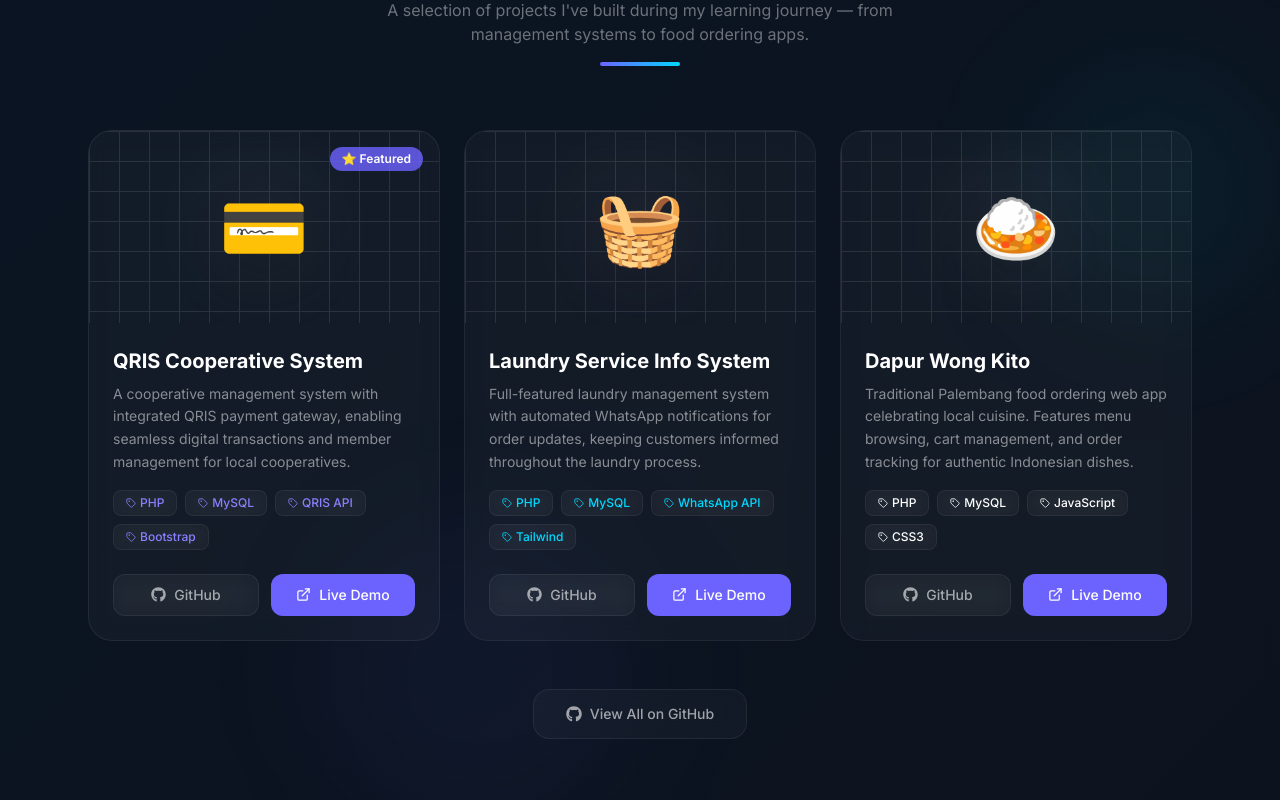
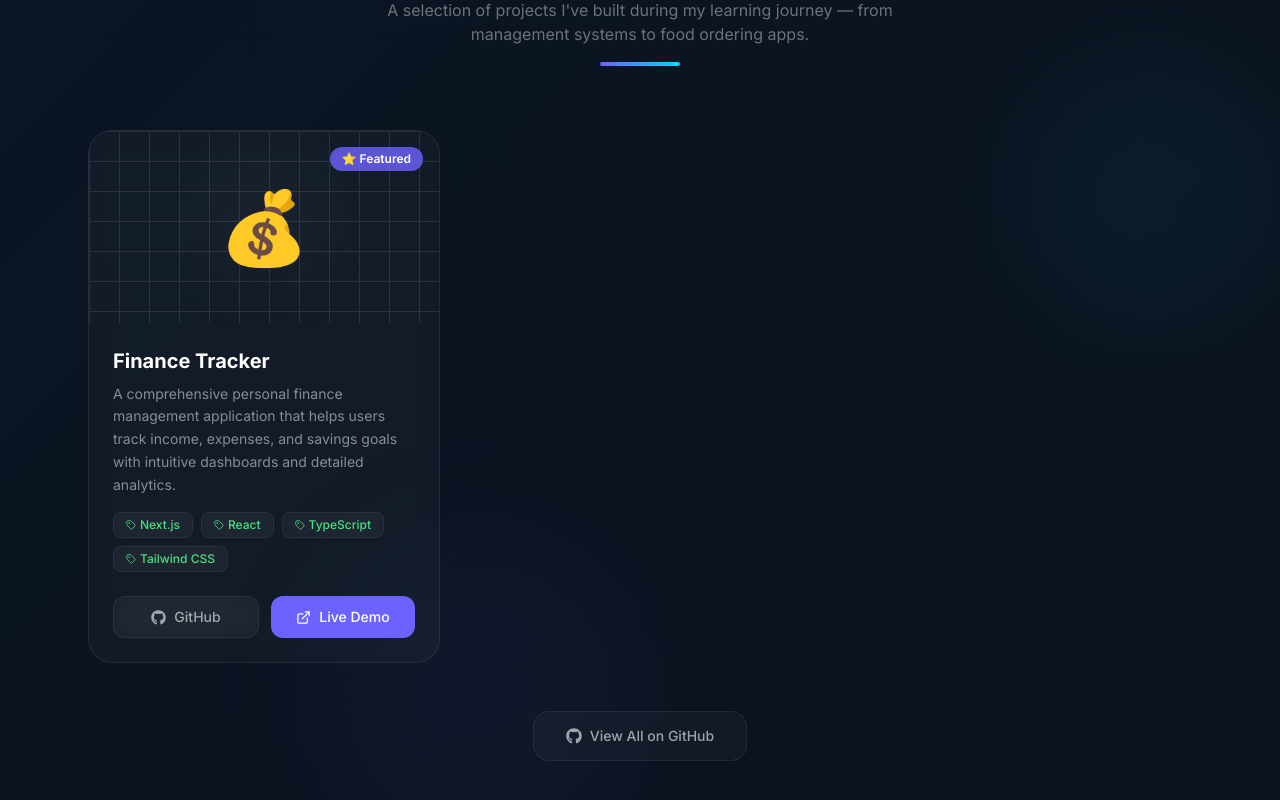
Before and after one commit to Synoids/portfolio-eriel, a Next.js app: page / in a window 1280 px wide. Shown: the part 2757-3557 px from the top of the page. Built offline with nearby package versions, Linux system fonts and the light colour scheme.

Commit message:
Update projects: remove fake projects and add finance tracker

```diff
--- a/data/projects.ts
+++ b/data/projects.ts
@@ -16,44 +16,16 @@ export type Project = {
 export const projects: Project[] = [
   {
     id: 1,
-    title: "QRIS Cooperative System",
+    title: "Finance Tracker",
     description:
-      "A cooperative management system with integrated QRIS payment gateway, enabling seamless digital transactions and member management for local cooperatives.",
-    tech: ["PHP", "MySQL", "QRIS API", "Bootstrap"],
-    emoji: "💳",
-    gradient: "from-primary-600/30 to-primary-900/50",
-    accentColor: "text-primary-400",
-    borderColor: "border-primary-500/20",
-    github: "https://github.com/Synoids",
-    demo: "#",
+      "A comprehensive personal finance management application that helps users track income, expenses, and savings goals with intuitive dashboards and detailed analytics.",
+    tech: ["Next.js", "React", "TypeScript", "Tailwind CSS"],
+    emoji: "💰",
+    gradient: "from-green-600/30 to-green-900/50",
+    accentColor: "text-green-400",
+    borderColor: "border-green-500/20",
+    github: "",
+    demo: "https://finance-tracker-indol-five.vercel.app/",
     featured: true,
   },
-  {
-    id: 2,
-    title: "Laundry Service Info System",
-    description:
-      "Full-featured laundry management system with automated WhatsApp notifications for order updates, keeping customers informed throughout the laundry process.",
-    tech: ["PHP", "MySQL", "WhatsApp API", "Tailwind"],
-    emoji: "🧺",
-    gradient: "from-accent/20 to-blue-900/40",
-    accentColor: "text-accent",
-    borderColor: "border-accent/20",
-    github: "https://github.com/Synoids",
-    demo: "#",
-    featured: false,
-  },
-  {
-    id: 3,
-    title: "Dapur Wong Kito",
-    description:
-      "Traditional Palembang food ordering web app celebrating local cuisine. Features menu browsing, cart management, and order tracking for authentic Indonesian dishes.",
-    tech: ["PHP", "MySQL", "JavaScript", "CSS3"],
-    emoji: "🍛",
-    gradient: "from-emerald-600/20 to-teal-900/40",
-    accentColor: "text-emerald-400",
-    borderColor: "border-emerald-500/20",
-    github: "https://github.com/Synoids",
-    demo: "#",
-    featured: false,
-  },
 ];
```
